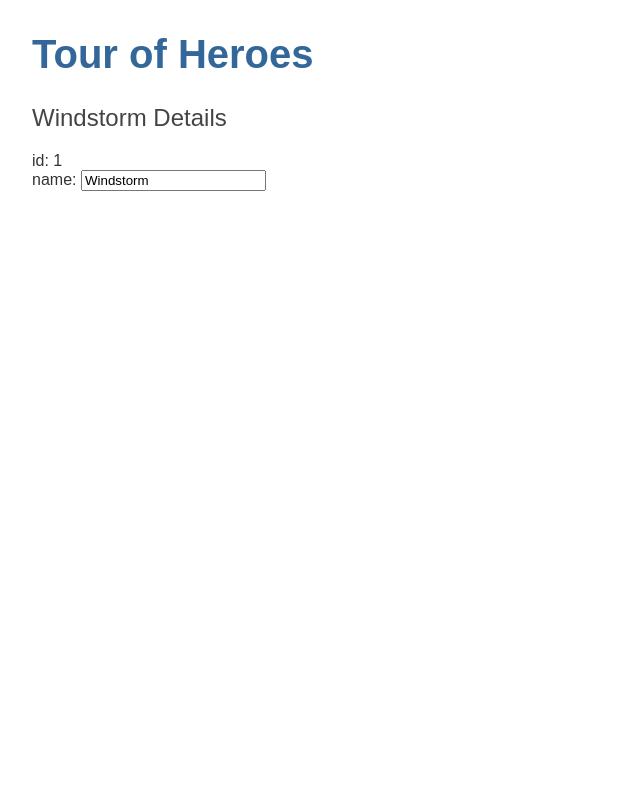
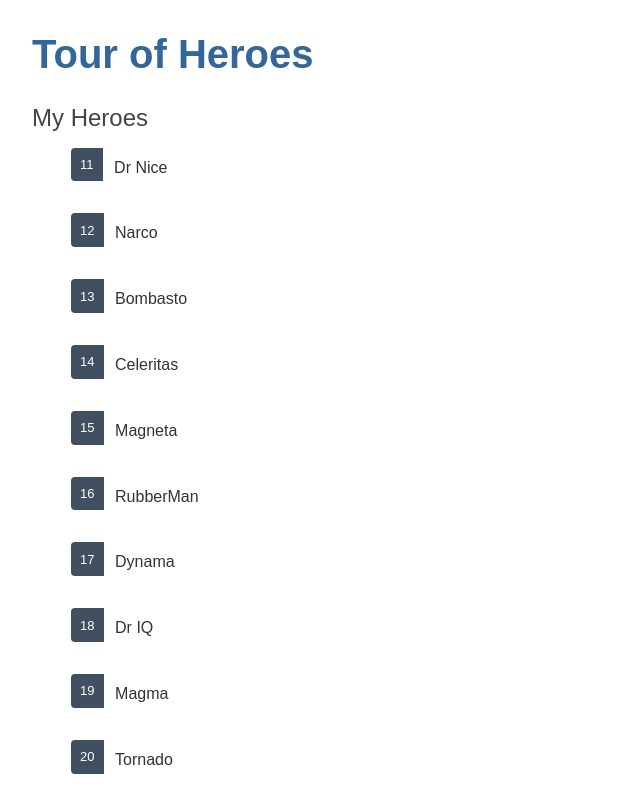
Before and after one commit to katemm11/tour-of-heroes, an Angular app: page / in a window 1280 px wide. Shown: the whole page, without its empty margins (0-640 px from the left). Built offline with nearby package versions, Linux system fonts and the light colour scheme.

Commit message:
added event listener for click

```diff
--- a/src/app/heroes/heroes.component.css
+++ b/src/app/heroes/heroes.component.css
@@ -0,0 +1,44 @@
+/* HeroesComponent's private CSS styles */
+.heroes {
+  margin: 0 0 2em 0;
+  list-style-type: none;
+  padding: 0;
+  width: 15em;
+}
+.heroes li {
+  cursor: pointer;
+  position: relative;
+  left: 0;
+  background-color: #eee;
+  margin: 0.5em;
+  padding: 0.3em 0;
+  height: 1.6em;
+  border-radius: 4px;
+}
+.heroes li:hover {
+  color: #607d8b;
+  background-color: #ddd;
+  left: 0.1em;
+}
+.heroes li.selected {
+  background-color: #cfd8dc;
+  color: white;
+}
+.heroes li.selected:hover {
+  background-color: #bbd8dc;
+  color: white;
+}
+.heroes .badge {
+  display: inline-block;
+  font-size: small;
+  color: white;
+  padding: 0.8em 0.7em 0 0.7em;
+  background-color: #405061;
+  line-height: 1em;
+  position: relative;
+  left: -1px;
+  top: -4px;
+  height: 1.8em;
+  margin-right: 0.8em;
+  border-radius: 4px 0 0 4px;
+}
--- a/src/app/heroes/heroes.component.html
+++ b/src/app/heroes/heroes.component.html
@@ -1,4 +1,12 @@
-<h2>{{ hero.name }} Details</h2>
+<h2>My Heroes</h2>
+
+<ul>
+  <li *ngFor="let hero of heroes" class="heroes" (click)="onSelect(hero)">
+    <span class="badge">{{ hero.id }} </span>
+    <span>{{ hero.name }}</span>
+  </li>
+</ul>
+<!--
 <div>
   <span>id: </span>
   {{ hero.id }}
@@ -9,4 +17,4 @@
   </span>
   <label for="heroName"></label>
   <input placeholder="name" [(ngModel)]="hero.name" />
-</div>
+</div> -->
--- a/src/app/heroes/heroes.component.ts
+++ b/src/app/heroes/heroes.component.ts
@@ -10,8 +10,14 @@
 export class HeroesComponent implements OnInit {
   hero: Hero = { id: 1, name: "Windstorm" };
   heroes = HEROES;
+  selectedHero: Object;
 
   constructor() {}
 
+  onSelect(hero): void {
+    this.selectedHero = hero;
+    console.log(this.selectedHero);
+  }
+
   ngOnInit(): void {}
 }
```
